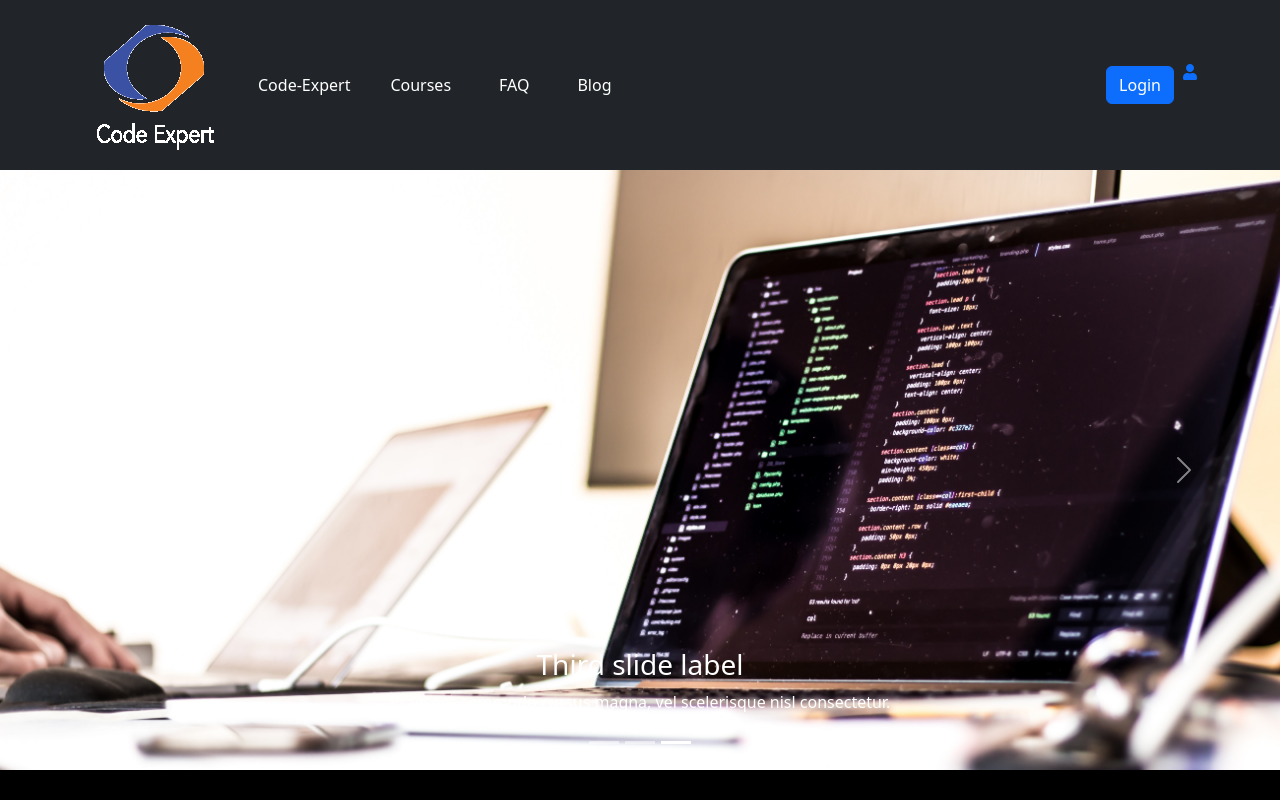
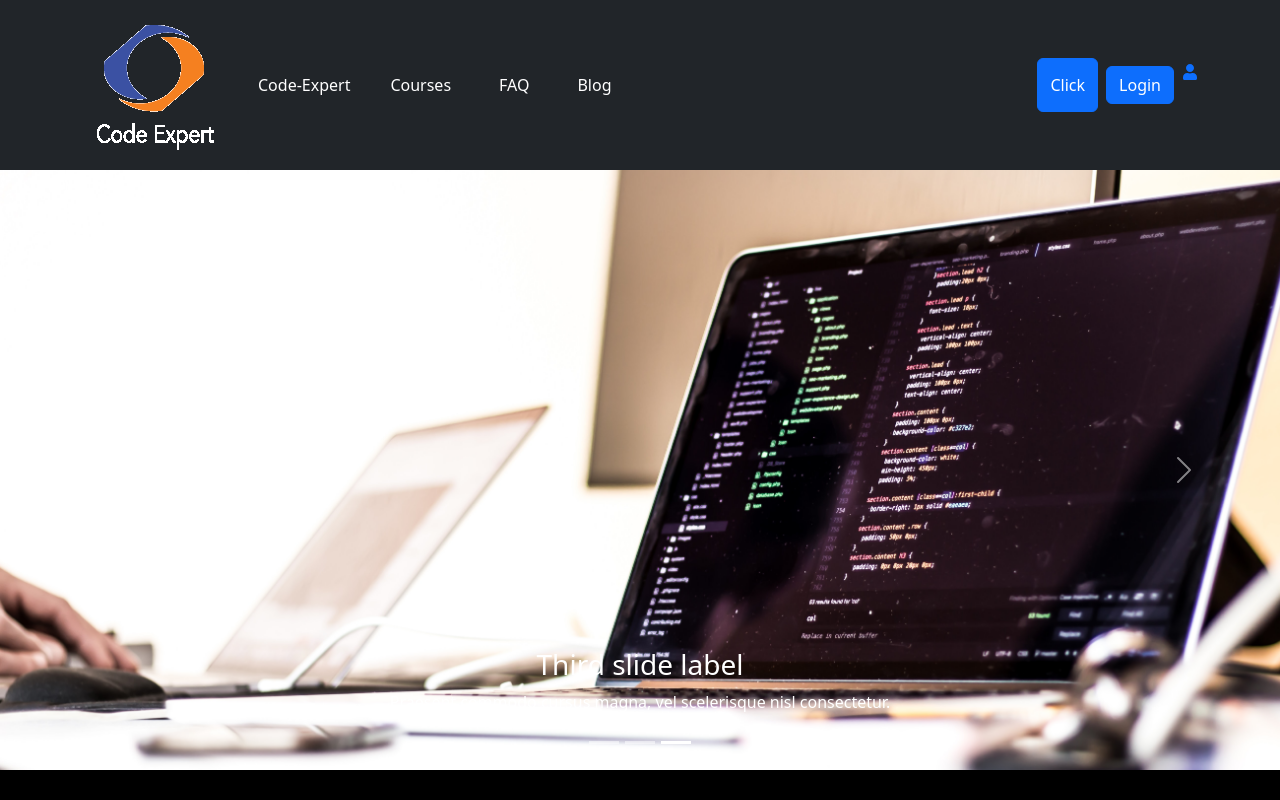
Before and after one commit to azizulhakims/code-expert-client, a React (Create React App) app: page / in a window 1280 px wide. Shown: the top 800 px of the page. Built offline with nearby package versions, Linux system fonts and the light colour scheme; no server answers.

Commit message:
add toggole BG

```diff
--- a/src/Pages/Shared/Header/Header.js
+++ b/src/Pages/Shared/Header/Header.js
@@ -13,17 +13,17 @@ import { Button, Image } from 'react-bootstrap';
 import { FaUser } from 'react-icons/fa';
 
 const Header = () => {
-    const { user, logOut } = useContext(AuthContext)
-
+    const { user, back, setBack, logOut } = useContext(AuthContext)
+    console.log(back)
     const handleLogOut = () => {
         logOut()
             .then(() => { })
             .catch(error => console.error(error))
     }
     return (
-        <Navbar collapseOnSelect expand="lg" bg="dark" variant="dark" sticky="top" className=''>
+        <Navbar collapseOnSelect expand="lg" bg={back ? 'dark' : 'light'} variant={back ? 'dark' : 'light'} sticky="top" className=''>
             <Container>
-                <Link to={'/'} className='navbar-brand height="30"'> <img src={Logo} /></Link>
+                <Link to={'/'} className='navbar-brand height="30"'> <img src={Logo} alt='' /></Link>
                 <Link to={'/'} className='text-decoration-none text-white m-3'>Code-Expert</Link>
                 <Navbar.Toggle aria-controls="responsive-navbar-nav" />
                 <Navbar.Collapse id="responsive-navbar-nav">
@@ -38,6 +38,9 @@ const Header = () => {
                     </Nav>
                     <Navbar.Collapse className="justify-content-end">
                         <Nav>
+
+                            <Button onClick={() => setBack(!back)}>Click</Button>
+
                             <Nav.Link >
                                 {
                                     user?.uid ?
@@ -47,6 +50,7 @@ const Header = () => {
                                         </>
                                         :
                                         <>
+
                                             <Link to={'/login'}><Button variant="primary">Login</Button> </Link>
 
                                         </>
--- a/src/contexts/AuthProvider/AuthProvider.js
+++ b/src/contexts/AuthProvider/AuthProvider.js
@@ -9,7 +9,7 @@ export const AuthContext = createContext();
 const auth = getAuth(app);
 
 const AuthProvider = ({ children }) => {
-
+    const [back, setBack] = useState(true);
     const [user, setUser] = useState(null);
     const [loading, setLoading] = useState(true);
 
@@ -70,7 +70,9 @@ const AuthProvider = ({ children }) => {
         signIn,
         updateUserProfile,
         verifyEmail,
-        setLoading
+        setLoading,
+        back,
+        setBack
     };
 
     return (
```
Also changed, not shown: firebase.json (added), 1 other file (tests, documents, lock files or other folders).
